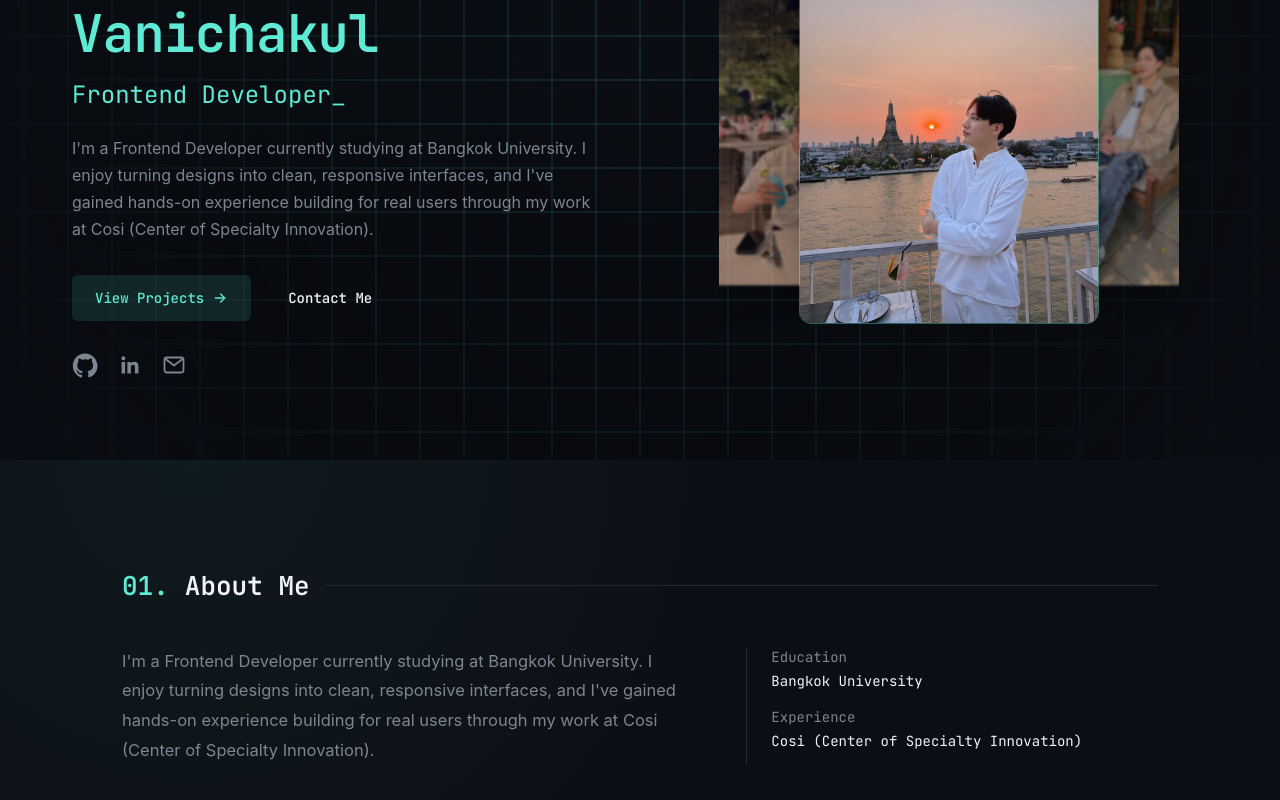
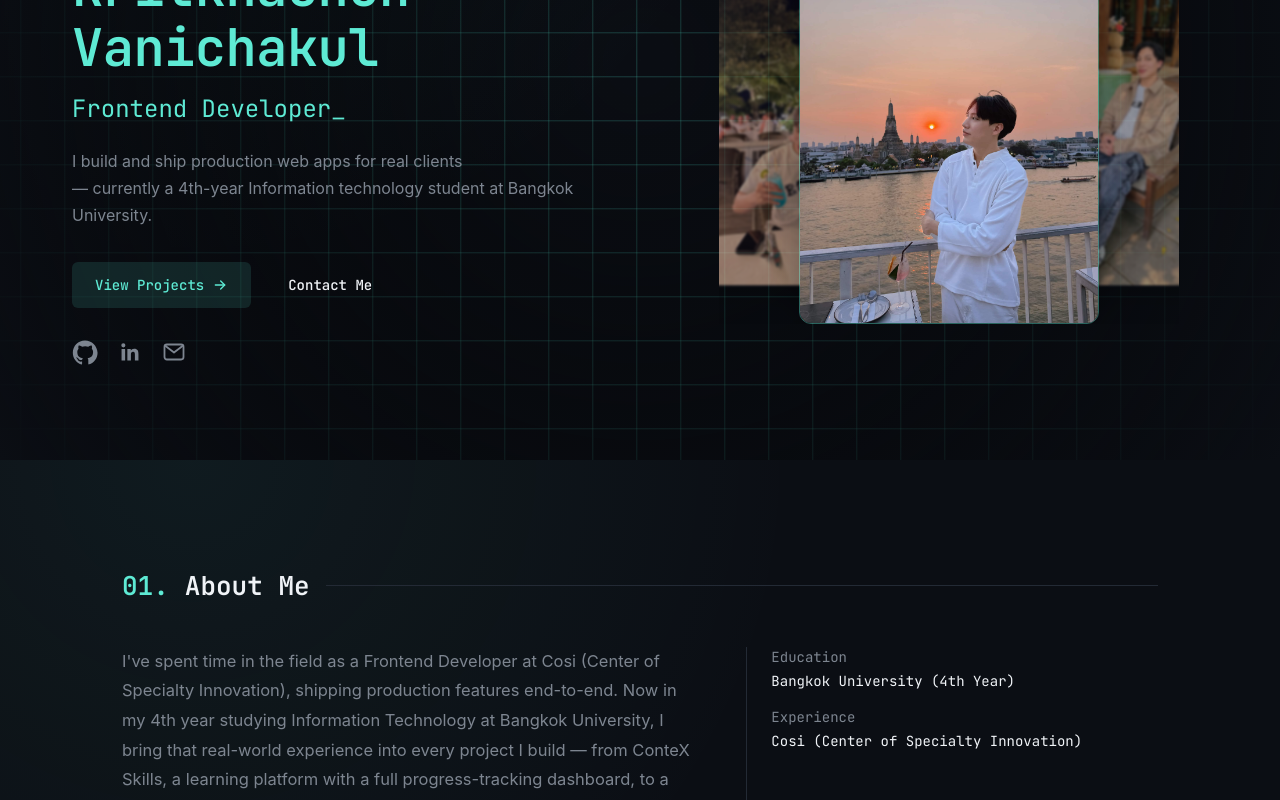
Before and after one commit to POPO112005/portfolio, a React (Vite) app: page / in a window 1280 px wide. Shown: the part 340-1140 px from the top of the page. Built offline with nearby package versions, Linux system fonts and the light colour scheme.

Commit message:
feat: update profile information and improve About section content

```diff
--- a/src/components/About.tsx
+++ b/src/components/About.tsx
@@ -7,7 +7,7 @@ export function About() {
     <section id="about" className={section}>
       <SectionHeading index="01" title="About Me" />
       <div className="grid grid-cols-1 gap-7 md:grid-cols-[1.4fr_1fr] md:gap-12">
-        <p className="text-text-dim text-[16.5px] leading-[1.8]">{profile.bio}</p>
+        <p className="text-text-dim text-[16.5px] leading-[1.8]">{profile.about}</p>
         <dl className="flex flex-col gap-4 border-t border-border pt-5 font-mono text-sm md:border-t-0 md:border-l md:pt-0 md:pl-6">
           <div>
             <dt className="mb-1 text-text-dim">Education</dt>
--- a/src/components/Hero.tsx
+++ b/src/components/Hero.tsx
@@ -33,7 +33,7 @@ export function Hero() {
           {typed}
           <span className="inline-block animate-blink text-accent motion-reduce:animate-none">_</span>
         </p>
-        <p className="mt-5 max-w-[520px] text-base leading-[1.7] text-text-dim max-[900px]:max-w-none">
+        <p className="mt-5 max-w-[520px] text-base leading-[1.7] whitespace-pre-line text-text-dim max-[900px]:max-w-none">
           {profile.bio}
         </p>
 
--- a/src/data/portfolio.ts
+++ b/src/data/portfolio.ts
@@ -5,9 +5,11 @@ export const profile = {
   handle: 'Kritkhachon',
   role: 'Frontend Developer',
   roles: ['Frontend Developer'],
-  education: 'Bangkok University',
+  education: 'Bangkok University (4th Year)',
   tagline: 'Turning designs into clean, responsive interfaces.',
-  bio: "I'm a Frontend Developer currently studying at Bangkok University. I enjoy turning designs into clean, responsive interfaces, and I've gained hands-on experience building for real users through my work at Cosi (Center of Specialty Innovation).",
+  bio: "I build and ship production web apps for real clients \n— currently a 4th-year Information technology student at Bangkok University.",
+  about:
+    "I've spent time in the field as a Frontend Developer at Cosi (Center of Specialty Innovation), shipping production features end-to-end. Now in my 4th year studying Information Technology at Bangkok University, I bring that real-world experience into every project I build — from ConteX Skills, a learning platform with a full progress-tracking dashboard, to a community tourism site powered by a Go backend. React, Next.js, TypeScript, Tailwind, and a solid handle on REST/GraphQL APIs make up my toolkit, and I'm always adding to it.",
   email: 'kritkhachon.vani@bumail.net',
   resumeUrl: '#',
   social: {
```
